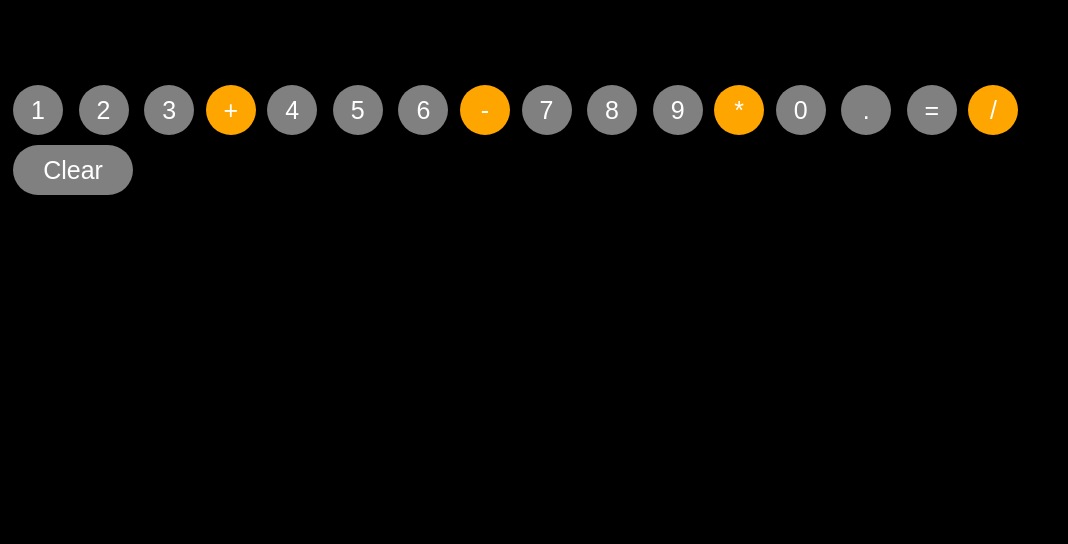
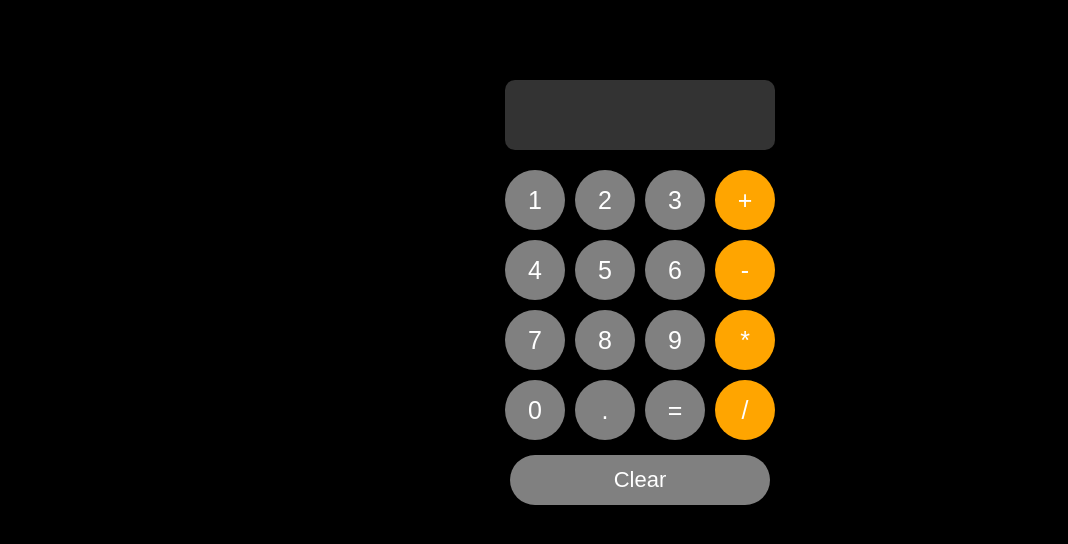
Before and after one commit to ved-brtwl/first-github-website, a plain HTML site: page index.html in a window 1280 px wide. Shown: the whole page, without its empty margins (0-1068 px from the left). Drawn offline with Linux system fonts and the light colour scheme.

Commit message:
Update calculator.css

```diff
--- a/calculator.css
+++ b/calculator.css
@@ -1,44 +1,89 @@
-body{
+body {
     background-color: black;
-    font-family: Arial;
+    font-family: Arial, sans-serif;
     font-size: 20px;
-}
-
-.calc-screen{
-    height: 40px;
     color: white;
 }
 
-.num-button, #equal-button{
+/* Calculator layout */
+.calculator {
+    display: flex;
+    flex-direction: column;
+    align-items: center;
+    margin-top: 50px;
+}
+
+/* Display screen */
+.calc-screen {
+    width: 250px;
+    height: 50px;
+    color: white;
+    background-color: #333;
+    border-radius: 10px;
+    text-align: right;
+    font-size: 30px;
+    padding: 10px;
+    margin-bottom: 20px;
+}
+
+/* Button grid */
+.buttons {
+    display: grid;
+    grid-template-columns: repeat(4, 60px);
+    gap: 10px;
+    justify-content: center;
+}
+
+/* Number and equal buttons */
+.num-button,
+#equal-button {
     border: none;
     color: white;
     background-color: gray;
-    width: 50px;
-    height: 50px;
+    width: 60px;
+    height: 60px;
     font-size: 25px;
-    margin: 5px;
-    border-radius: 25px;
-
+    border-radius: 30px;
+    cursor: pointer;
+    transition: background-color 0.2s ease;
 }
 
-.ops-button{
+.num-button:hover,
+#equal-button:hover {
+    background-color: #6c6c6c;
+}
+
+/* Operator buttons */
+.ops-button {
     border: none;
     color: white;
     background-color: orange;
-    width: 50px;
-    height: 50px;
+    width: 60px;
+    height: 60px;
     font-size: 25px;
-    margin: 1px;
-    border-radius: 25px;
+    border-radius: 30px;
+    cursor: pointer;
+    transition: background-color 0.2s ease;
 }
 
-#clear-button{
+.ops-button:hover {
+    background-color: darkorange;
+}
+
+/* Clear button */
+#clear-button {
     border: none;
     color: white;
     background-color: gray;
-    width: 120px;
+    width: 260px;
     height: 50px;
-    font-size: 25px;
-    margin: 5px;
+    font-size: 22px;
+    margin-top: 15px;
     border-radius: 25px;
+    cursor: pointer;
+    transition: background-color 0.2s ease;
 }
+
+#clear-button:hover {
+    background-color: #6c6c6c;
+}
```
